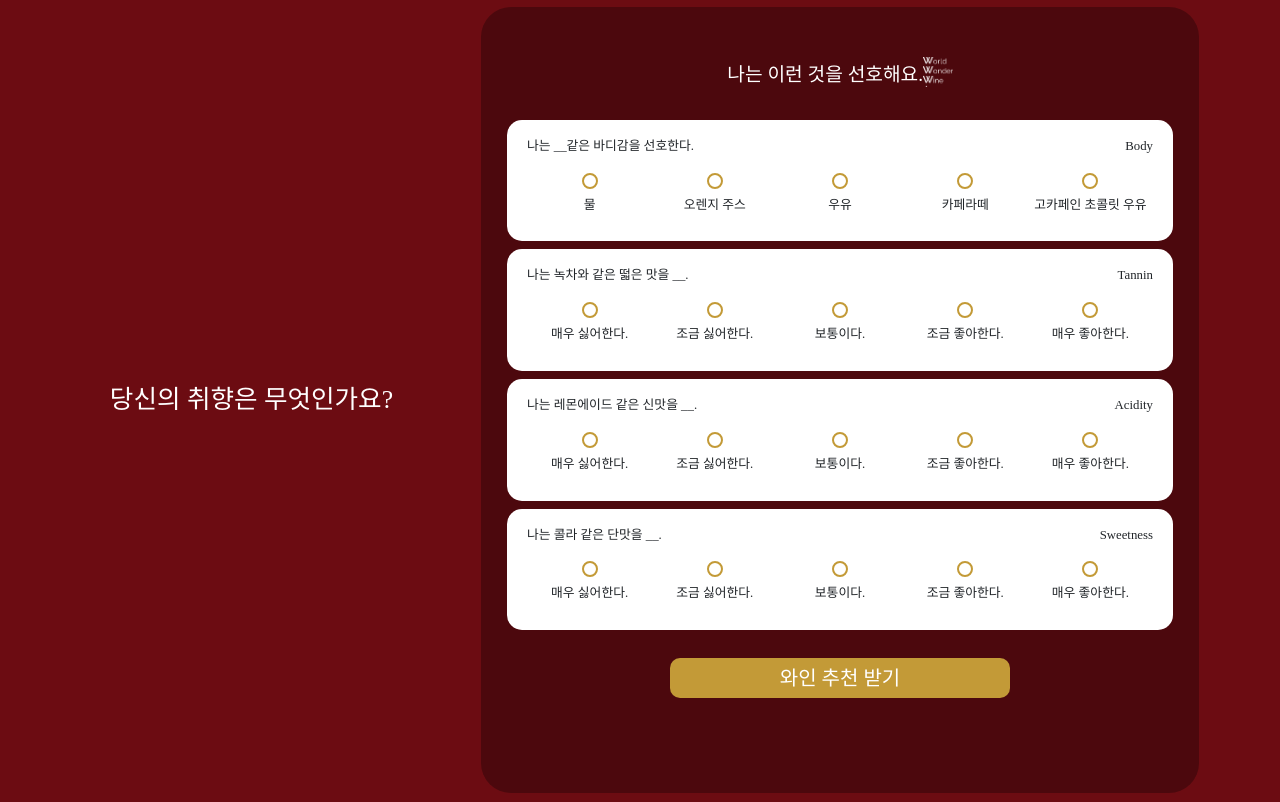
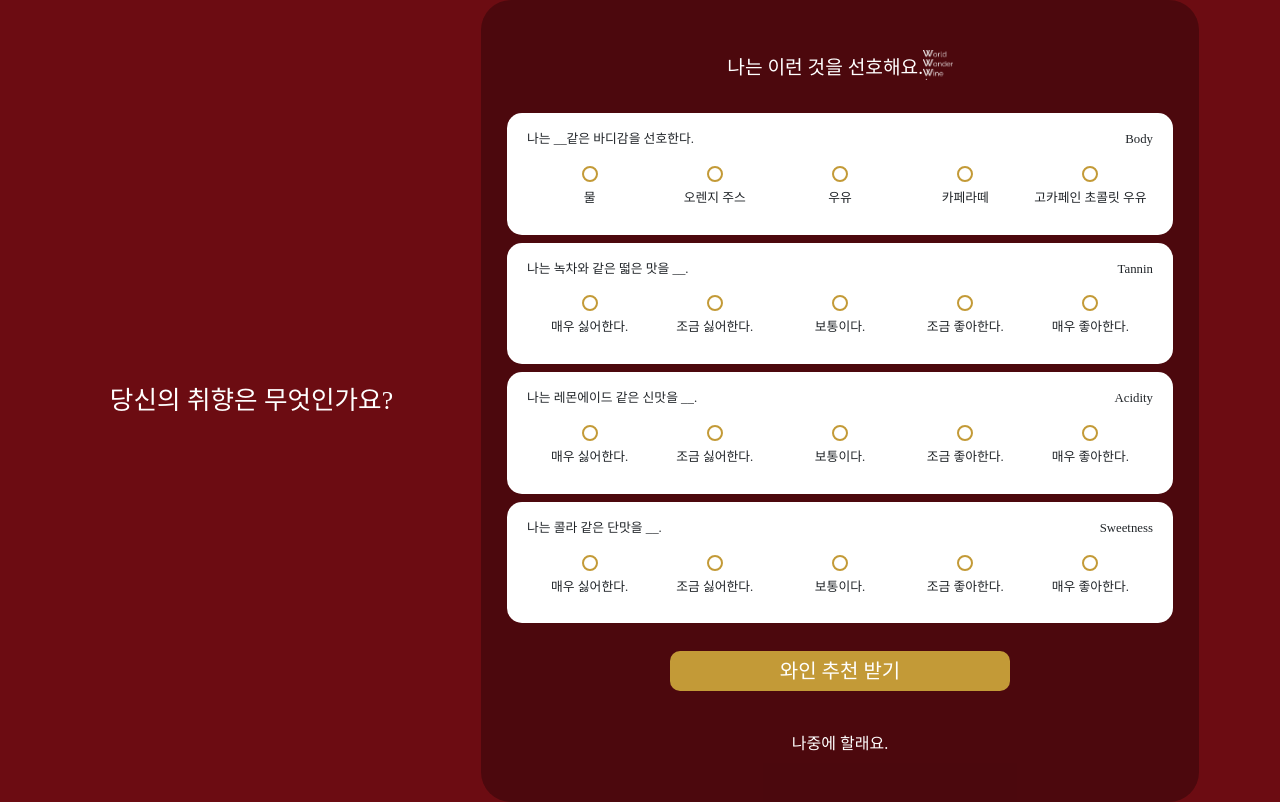
Before and after one commit to haewonchung/www, a Django app: page /prefer/ in a window 1280 px wide. Run offline with Django 4.2, Linux system fonts and the light colour scheme; the visitor is signed in with stand-in values (Sample User, id 1); parts of the project's set-up code (start-up, migrations or seed data) failed here and were passed over.

Commit message:
Modified views.py

```diff
--- a/recommendation/views.py
+++ b/recommendation/views.py
@@ -1,6 +1,6 @@
 from django.shortcuts import render, redirect, get_object_or_404
 from django.contrib.auth.decorators import login_required
-
+from django.contrib import auth
 from recommendation.models import Wine
 
 
--- a/static/css/style.css
+++ b/static/css/style.css
@@ -661,3 +661,8 @@ hr {
     display: flex;
     flex-direction: row;
 }
+
+#later-link {
+    text-decoration: none;
+    color: white;
+}
--- a/templates/base.html
+++ b/templates/base.html
@@ -20,7 +20,7 @@
 </head>
 <body>
 {#<body style="background: url('{% static 'images/rec_background.png' %}') no-repeat center center fixed;">#}
-{#-> 이렇게 줘야 이미지값이 먹네요 #}
+
     {% block content %}
     {% endblock %}
 
--- a/templates/recommendation/wine_all.html
+++ b/templates/recommendation/wine_all.html
@@ -32,7 +32,7 @@
                     <a><img class="wrap-img" src="{% static 'images/wine.png' %}" alt="wine" onclick=""></a>
                     <div class="detail-page">
                         <p style="color: white" onclick>
-                            <a href="/wine-detail/{{ wine.id }}/">상세페이지 가기</a>
+                            <a href="/wine-detail/{{ wine.id }}">상세페이지 가기</a>
                         </p>
                     </div>
                 </div>
--- a/templates/recommendation/wine_recommend.html
+++ b/templates/recommendation/wine_recommend.html
@@ -32,7 +32,7 @@
                     <a><img class="wrap-img" src="{% static 'images/wine.png' %}" alt="wine" onclick=""></a>
                     <div class="detail-page">
                         <p style="color: white" onclick>
-                            <a href="/detail">상세페이지 가기</a>
+                            <a href="/wine-detail/{{ wine.id }}">상세페이지 가기</a>
                         </p>
                     </div>
                 </div>
--- a/templates/user/preference.html
+++ b/templates/user/preference.html
@@ -184,6 +184,7 @@
 
             </div>
             <input class="login-form__btn" value="와인 추천 받기" type="submit">
+            <a id="later-link" href="/wine-all">나중에 할래요.</a>
         </form>
     </div>
 {% endblock %}
--- a/user/views.py
+++ b/user/views.py
@@ -46,11 +46,19 @@ def sign_in_view(request):
         username = request.POST.get("username", '')
         password = request.POST.get("password", '')
 
-        me = auth.authenticate(request, username=username, password=password)  # username과 password가 같은 사용자를 찾아라
-        print(me)  # me(사용자가 있다면 저장된 사용자의 정보가져옴/없다면 None)
+        me = auth.authenticate(request, username=username, password=password)  # username과 password가 같은 사용자를 찾기 없으면 None
 
         if me is not None:  # 사용자가 있다면 로그인
             auth.login(request, me)
+
+            # /prefer로 이동여부
+            user = request.user
+            profile = UserProfile.objects.filter(user=user)
+
+            if profile:  # user_id값이 user_profile에 있다면 prefer건너뛰기
+                return redirect('/')
+            else:  # user_id값이 user_profile에 없다면 prefer로 이동
+                return redirect('/prefer')
         else:  # 사용자가 없다면(None) 다시 로그인창 띄우기
             return render(request, 'user/sign-in.html', {'error': '사용자 이름 혹은 패스워드를 확인해 주세요'})
     elif request.method == 'GET':
```
